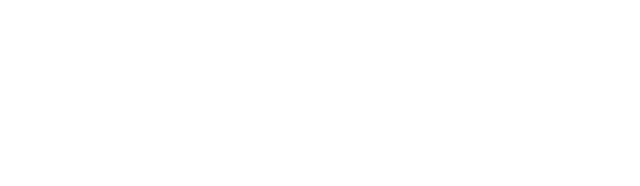
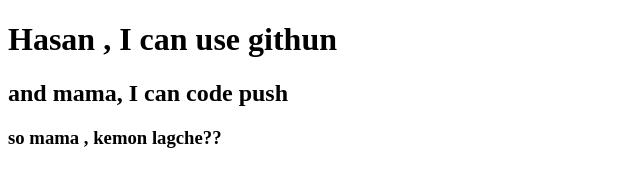
Before and after one commit to billal-fahmid/my-second-repo, a plain HTML site: page index.html in a window 1280 px wide. Shown: the whole page, without its empty margins (0-640 px from the left). Drawn offline with Linux system fonts and the light colour scheme.

Commit message:
Addd header 3 line

```diff
--- a/index.html
+++ b/index.html
@@ -7,6 +7,8 @@
     <title>My Second github Repo</title>
 </head>
 <body>
-
+    <h1>Hasan , I can use githun</h1>
+    <h2> and mama, I can code push</h2>
+    <h3> so mama , kemon lagche??</h3>
 </body>
 </html>
```
